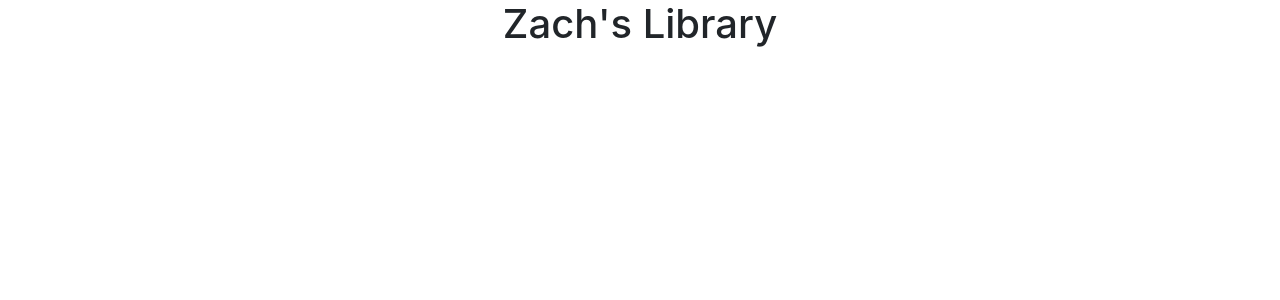
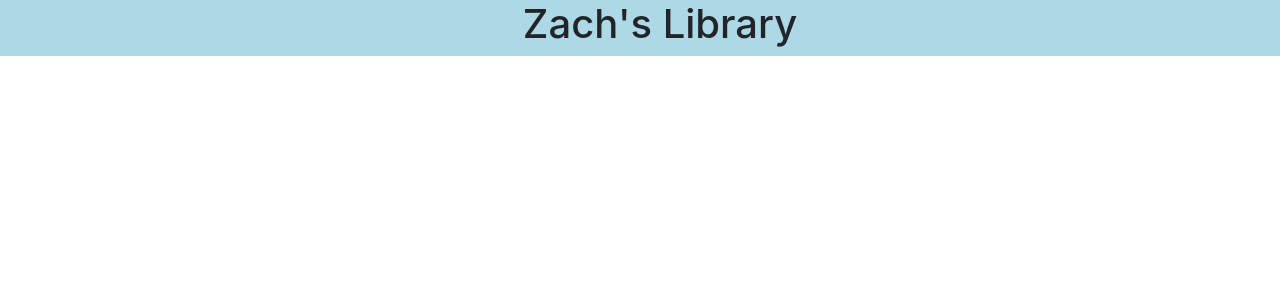
Before and after one commit to InksterZachary/ReactMusicLibrary, a React (Create React App) app: page / in a window 1280 px wide. Shown: the top 300 px of the page. Built offline with nearby package versions, Linux system fonts and the light colour scheme.

Commit message:
Added styling to titlebar- blue bg. h1Tag- padding.

```diff
--- a/src/components/TitleBar/titleBar.css
+++ b/src/components/TitleBar/titleBar.css
@@ -0,0 +1,9 @@
+.titlebar-nav {
+    background-color: lightblue;
+    width: 100%;
+}
+
+h1 {
+    padding-bottom: 0.2em;
+    padding-left: 1em;
+}
--- a/src/components/TitleBar/titleBar.jsx
+++ b/src/components/TitleBar/titleBar.jsx
@@ -1,10 +1,12 @@
 import React from 'react';
+import './titleBar.css';
+
 
 function TitleBar(props) {
     return (
         <div className="row row-spacer">
             <div className="col-md-12" style={{padding: 0}}>
-                <div>
+                <div className="titlebar-nav">
                     <h1>Zach's Library</h1>
                 </div>
             </div>
```
